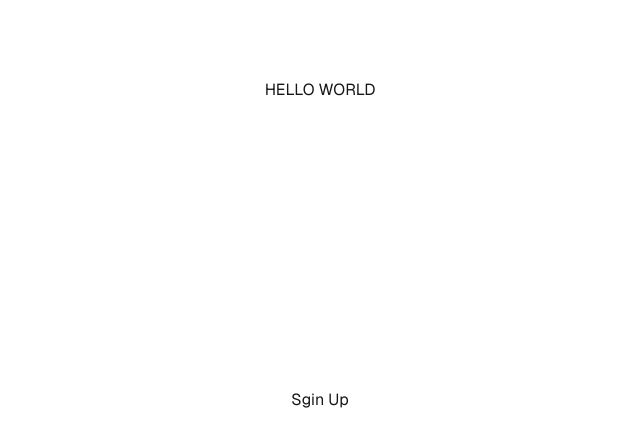
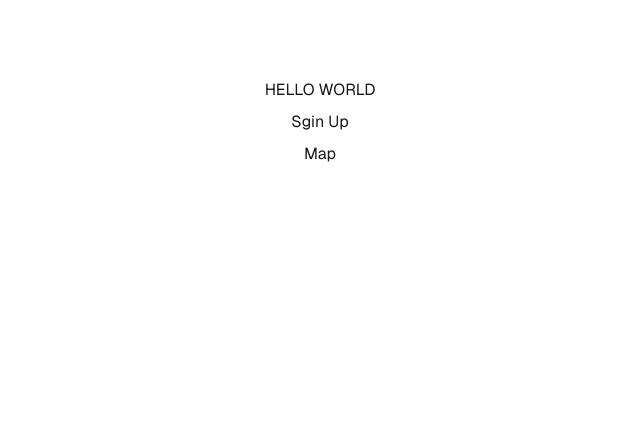
Before and after one commit to GraduationUP/Masar_Project, a Next.js app in the folder FRONT-END/: page / in a window 1280 px wide. Shown: the top 446 px of the page, without its empty margins (320-960 px from the left). Built offline with nearby package versions, Linux system fonts and the light colour scheme.

Commit message:
Fix some styling

```diff
--- a/FRONT-END/app/page.module.css
+++ b/FRONT-END/app/page.module.css
@@ -10,9 +10,8 @@
   grid-template-rows: 20px 1fr 20px;
   align-items: center;
   justify-items: center;
-  min-height: 100svh;
   padding: 80px;
-  gap: 64px;
+  gap: 10px;
   font-family: var(--font-geist-sans);
 }
 
--- a/FRONT-END/app/page.tsx
+++ b/FRONT-END/app/page.tsx
@@ -3,9 +3,12 @@ import Link from "next/link";
 
 export default function Home() {
   return (
-    <div className={styles.page}>
-      HELLO WORLD
-      <Link href="/sgin-up">Sgin Up</Link>
-    </div>
+    <>
+      <div className={styles.page}>
+        HELLO WORLD
+        <Link href="/sgin-up">Sgin Up</Link>
+        <Link href="/map">Map</Link>
+      </div>
+    </>
   );
 }
```
